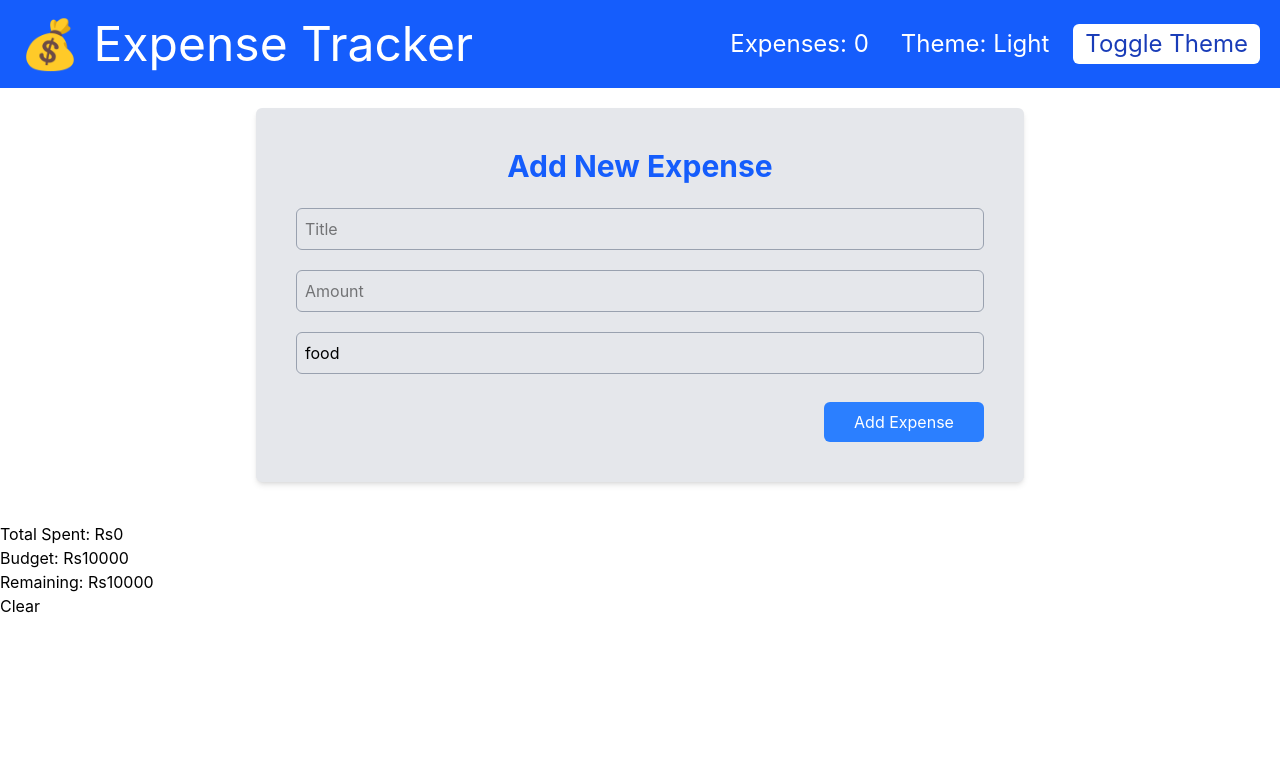
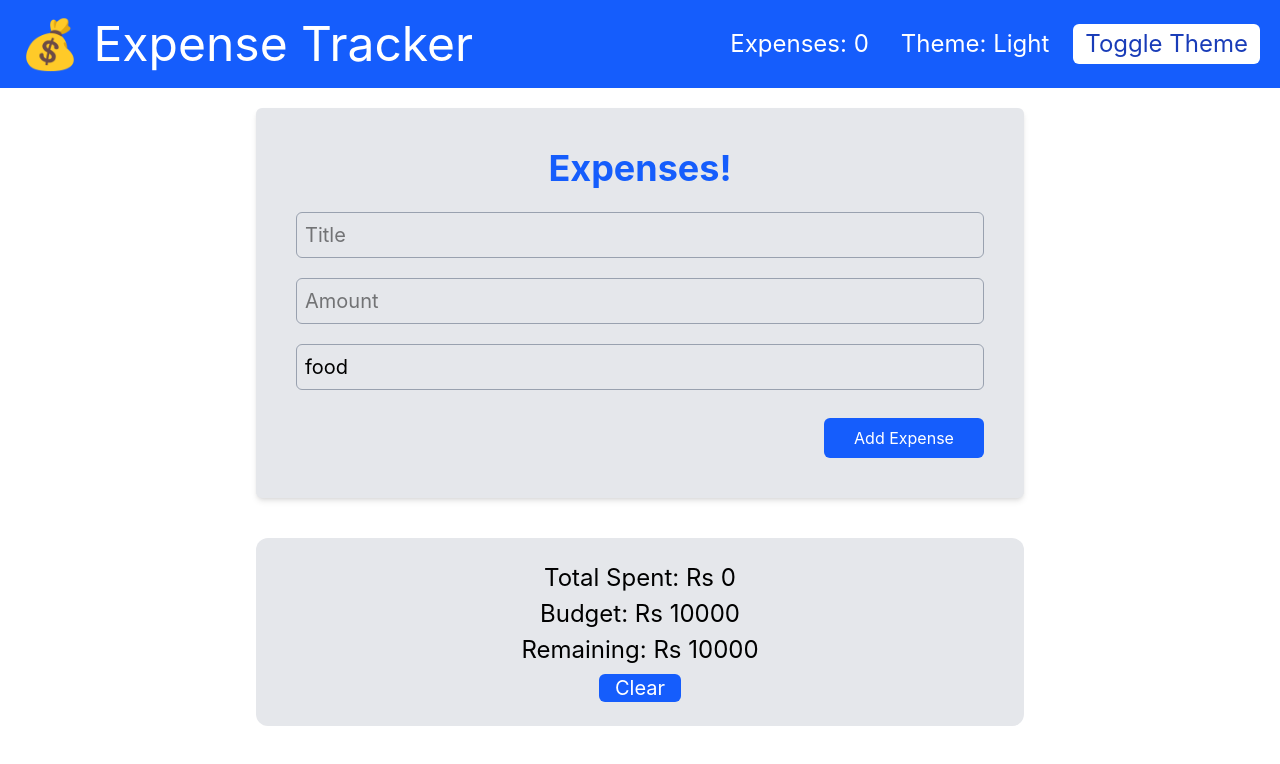
Before and after one commit to Rairohan/User-Dashboard, a React (Vite) app: page / in a window 1280 px wide. Shown: the top 764 px of the page. Built offline with nearby package versions, Linux system fonts and the light colour scheme.

Commit message:
Feat: Tailwind added to summary and fixed on addexpense

```diff
--- a/src/component/AddExpense.jsx
+++ b/src/component/AddExpense.jsx
@@ -9,27 +9,27 @@ export default function AddExpense(){
 
   return (
      <div className="flex flex-col gap-2 p-5">
-  <div className="bg-gray-200 shadow-md rounded-md p-5 mb-5 max-w-3xl mx-auto w-full">
+    <div className="bg-gray-200 shadow-md rounded-md p-5 mb-5 max-w-3xl mx-auto w-full">
     <div className="flex flex-col gap-2 p-5">
       <div className= "flex justify-center">
-        <h2 className="text-3xl font-bold mb-4 text-blue-600">Add New Expense</h2>
+        <h2 className="text-4xl font-bold mb-4 text-blue-600 hover:scale-110 transition duration-400">Expenses!</h2>
       </div>
       <input
-        className="border border-gray-400 rounded-md p-2 w-full focus:outline-none focus:border-blue-500 mb-3"
+        className="border border-gray-400 rounded-md p-2 w-full focus:outline-none focus:border-blue-500 mb-3 text-xl"
         type="text"
         placeholder="Title"
         value={title}
         onChange={(e) => setTitle(e.target.value)}
       />
       <input
-      className = "border border-gray-400 rounded-md p-2 w-full focus:outline-none focus:border-blue-500 mb-3"
+      className = "border border-gray-400 rounded-md p-2 w-full focus:outline-none focus:border-blue-500 mb-3 text-xl"
         type="text"
         placeholder="Amount"
         value={amount}
         onChange={(e) => setAmount(e.target.value)}
       />
       <input
-        className="border border-gray-400 rounded-md p-2 w-full focus:outline-none focus:border-blue-500 mb-3"
+        className="border border-gray-400 rounded-md p-2 w-full focus:outline-none focus:border-blue-500 mb-3 text-xl"
         type="text"
         placeholder="Category"
         value={category}
@@ -37,7 +37,7 @@ export default function AddExpense(){
       />
       <div className="flex justify-end mt-2">
       <button
-        className="  w-40 bg-blue-500 text-white px-1 py-2 rounded-md hover:bg-blue-700 transition duration-300 "
+        className="  w-40 bg-blue-600 text-white px-1 py-2 rounded-md hover:bg-blue-900 transition duration-300 "
         onClick={() => dispatch({
         type: "add",
         payload: { id: Date.now(), title, amount: Number(amount), category }
--- a/src/component/Summary.jsx
+++ b/src/component/Summary.jsx
@@ -9,11 +9,13 @@ export default function Summary(){
         return state.budget - total
     },[state.budget,total])
     return(
-        <div>
-            <p>Total Spent: Rs{total}</p>
-            <p>Budget: Rs{state.budget}</p>
-            <p> Remaining: Rs{remaining}</p>
-            <button onClick={()=>dispatch({type:"clear"})}>Clear</button>
+        <div className="justify-items-center bg-gray-200 p-5 md-5 rounded-xl max-w-3xl mx-auto w-full" >
+            <p className="text-2xl m-1">Total Spent: Rs {total}</p>
+            <p className="text-2xl m-1">Budget: Rs {state.budget}</p>
+            <p className="text-2xl m-1"> Remaining: Rs {remaining}</p>
+            <div >
+                 <button  className="bg-blue-600 text-white px-4 rounded-md text-xl m-1 hover:bg-blue-900" onClick={()=>dispatch({type:"clear"})}>Clear</button>
+            </div>
         </div>
     )
 }
```
